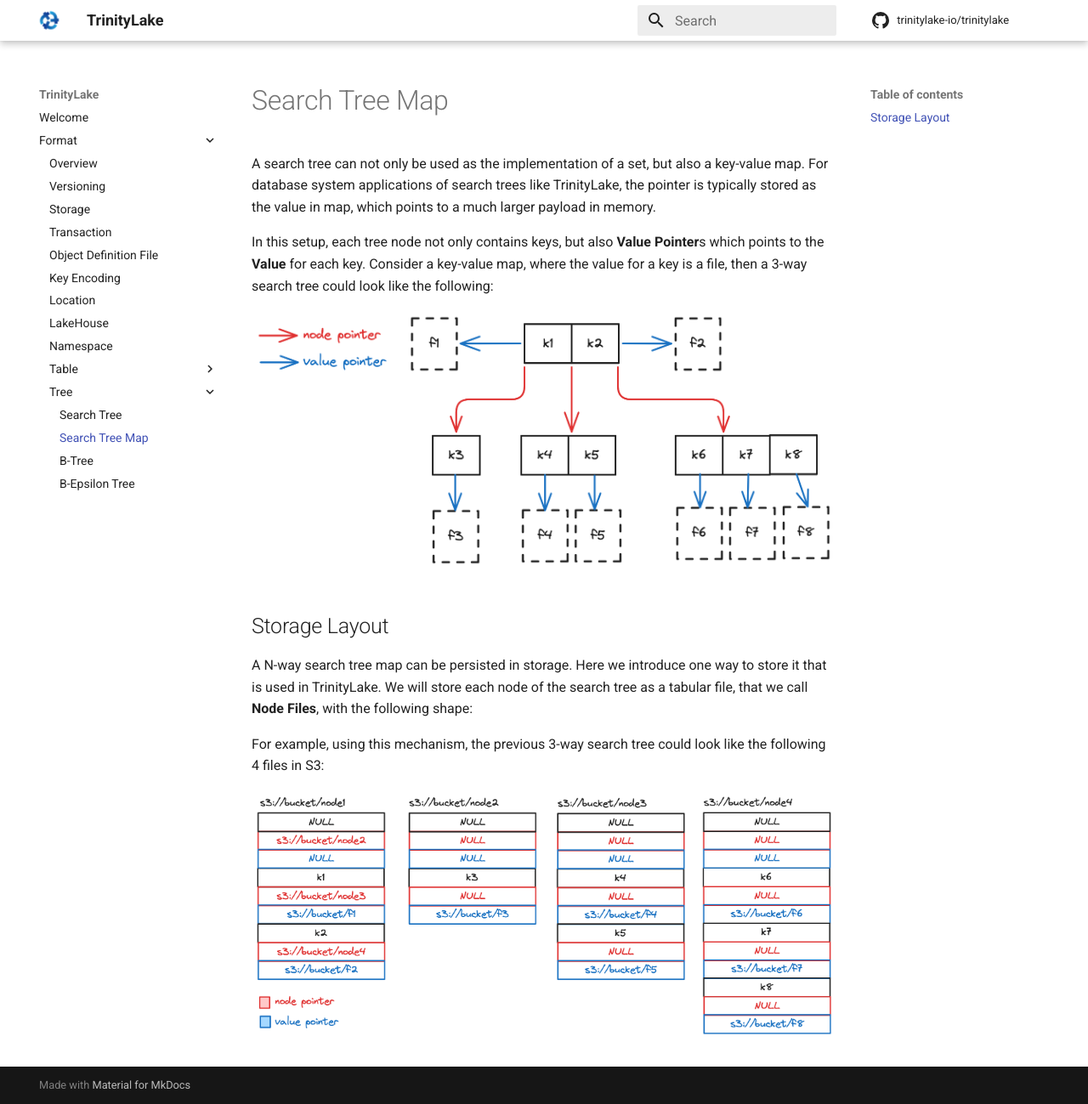
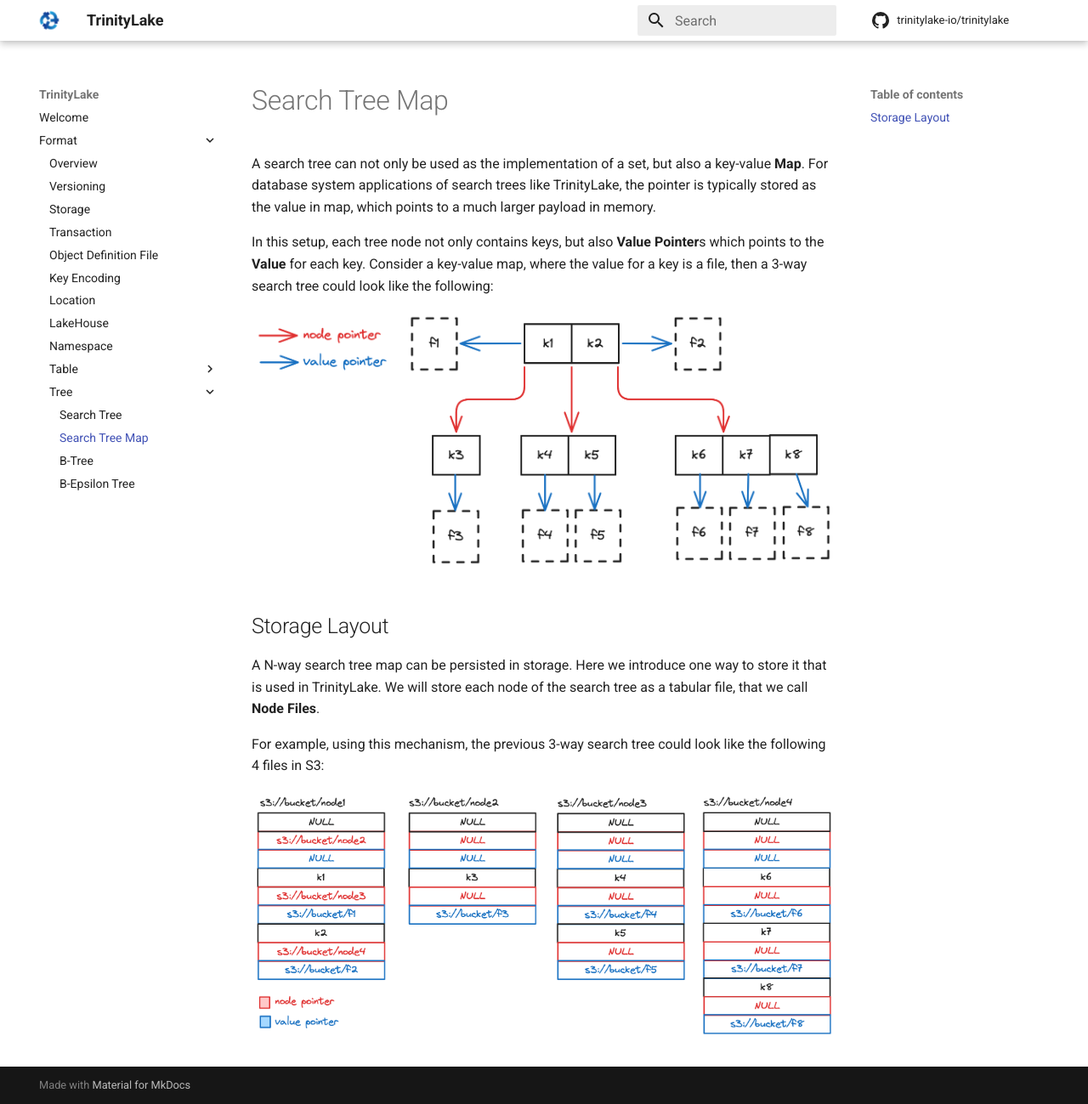
Before and after one commit to trinitylake-io/trinitylake, an MkDocs documentation site: the page built from docs/format/tree/search-tree-map.md, in a window 1280 px wide and 1299 px high. Shown: the whole window at 85% size. Built offline with MkDocs 1.6.1 and Material for MkDocs 9.7.7, drawn with Linux system fonts in a browser that asks for light colours; comment, search, counter and statistics services are not loaded.

```diff
--- a/docs/format/tree/search-tree-map.md
+++ b/docs/format/tree/search-tree-map.md
@@ -1,6 +1,6 @@
 # Search Tree Map
 
-A search tree can not only be used as the implementation of a set, but also a key-value map.
+A search tree can not only be used as the implementation of a set, but also a key-value **Map**.
 For database system applications of search trees like TrinityLake,
 the pointer is typically stored as the value in map, which points to a much larger payload in memory.
 
@@ -15,8 +15,8 @@ then a 3-way search tree could look like the following:
 
 A N-way search tree map can be persisted in storage.
 Here we introduce one way to store it that is used in TrinityLake.
-We will store each node of the search tree as a tabular file, that we call **Node Files**, with the following shape:
+We will store each node of the search tree as a tabular file, that we call **Node Files**.
 
 For example, using this mechanism, the previous 3-way search tree could look like the following 4 files in S3:
 
-![search-tree-storage](search-tree-storage.png)
+![search-tree-map-storage](search-tree-map-storage.png)
```
Also changed, not shown: docs/format/location.md (+11 -6 lines), docs/format/storage.md (+1 -1 lines), docs/format/table/table-schema.md (+0 -2 lines), docs/format/versioning.md (+1 -0 lines), docs/format/tree/search-tree-map-storage.png (renamed from docs/format/tree/search-tree-storage.png), 1 other file.
